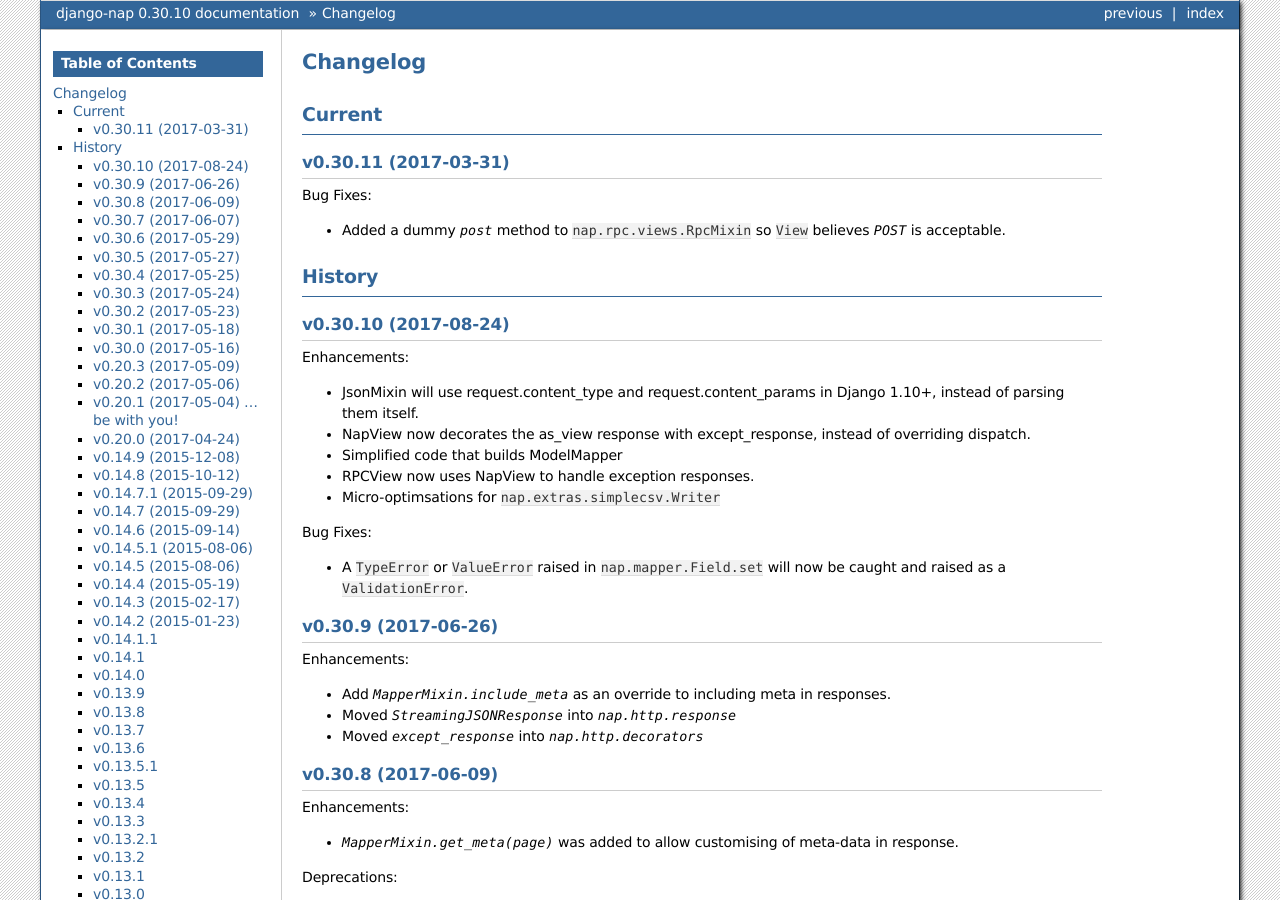
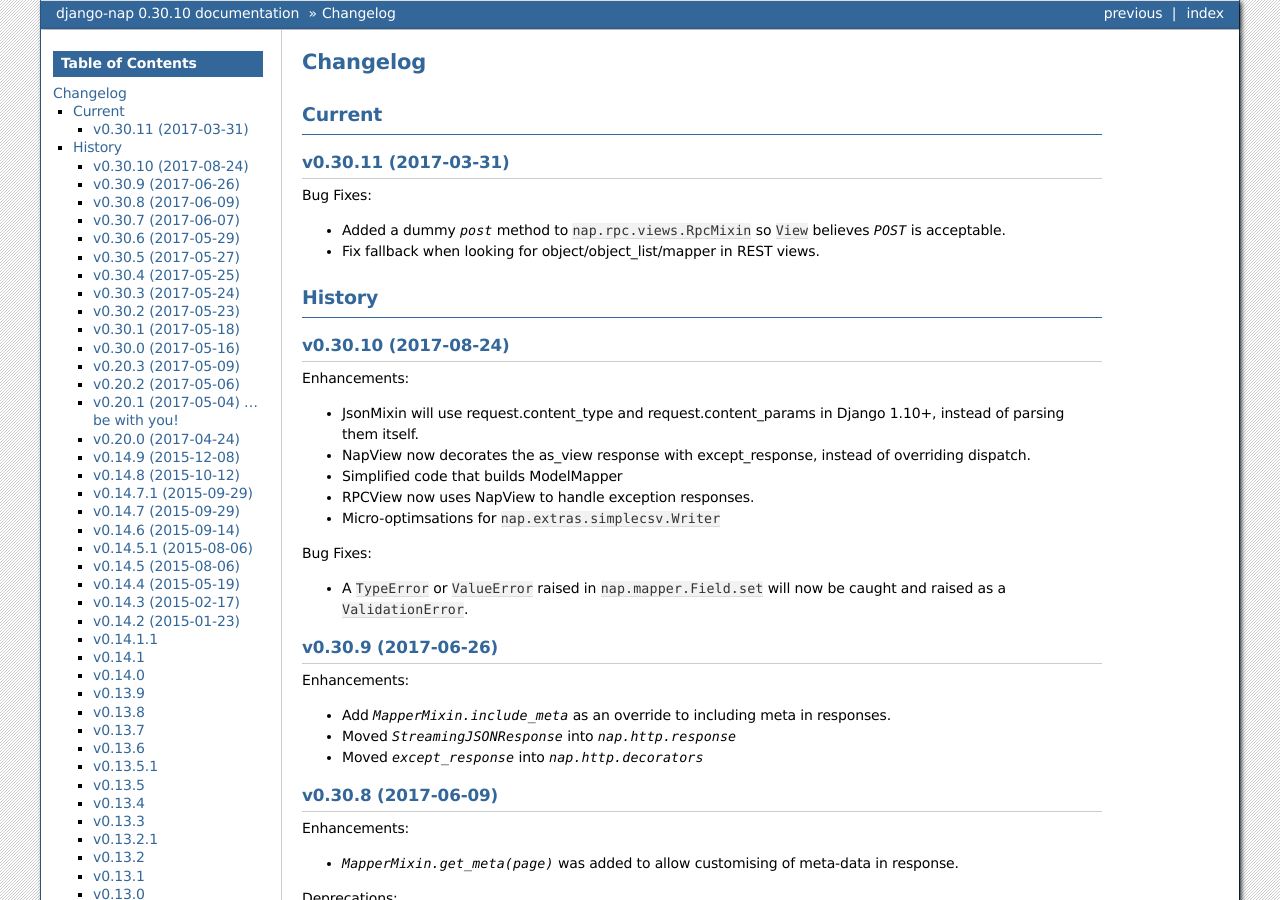
Before and after one commit to funkybob/django-nap, a Sphinx documentation site: the page built from docs/changelog.rst, in a window 1280 px wide and 900 px high. Built offline with Sphinx 7.4.7, drawn with Linux system fonts in a browser that asks for light colours.

Commit message:
Update changelog

```diff
--- a/docs/changelog.rst
+++ b/docs/changelog.rst
@@ -13,6 +13,7 @@
 
 - Added a dummy `post` method to ``nap.rpc.views.RpcMixin`` so ``View``
   believes `POST` is acceptable.
+- Fix fallback when looking for object/object_list/mapper in REST views.
 
 -------
 History
```
